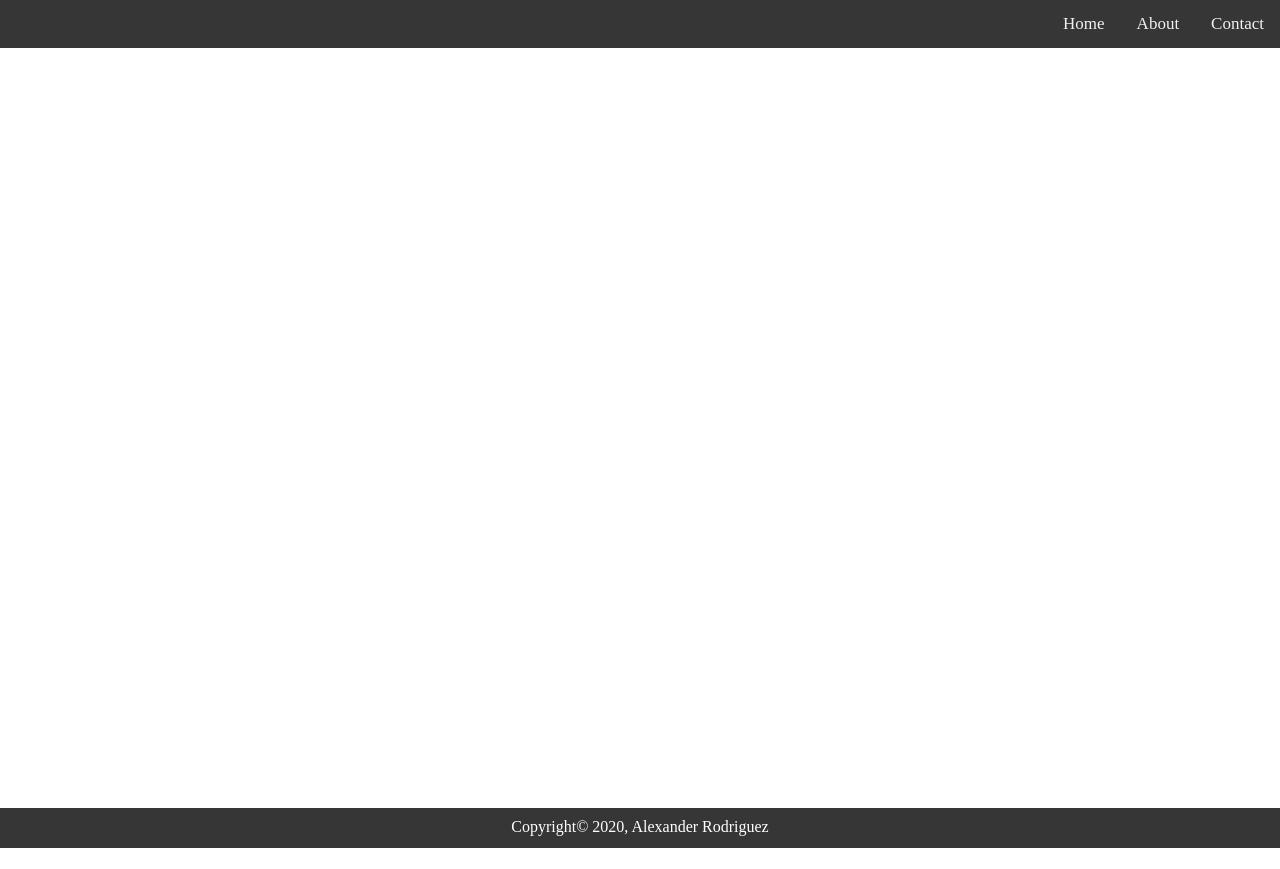
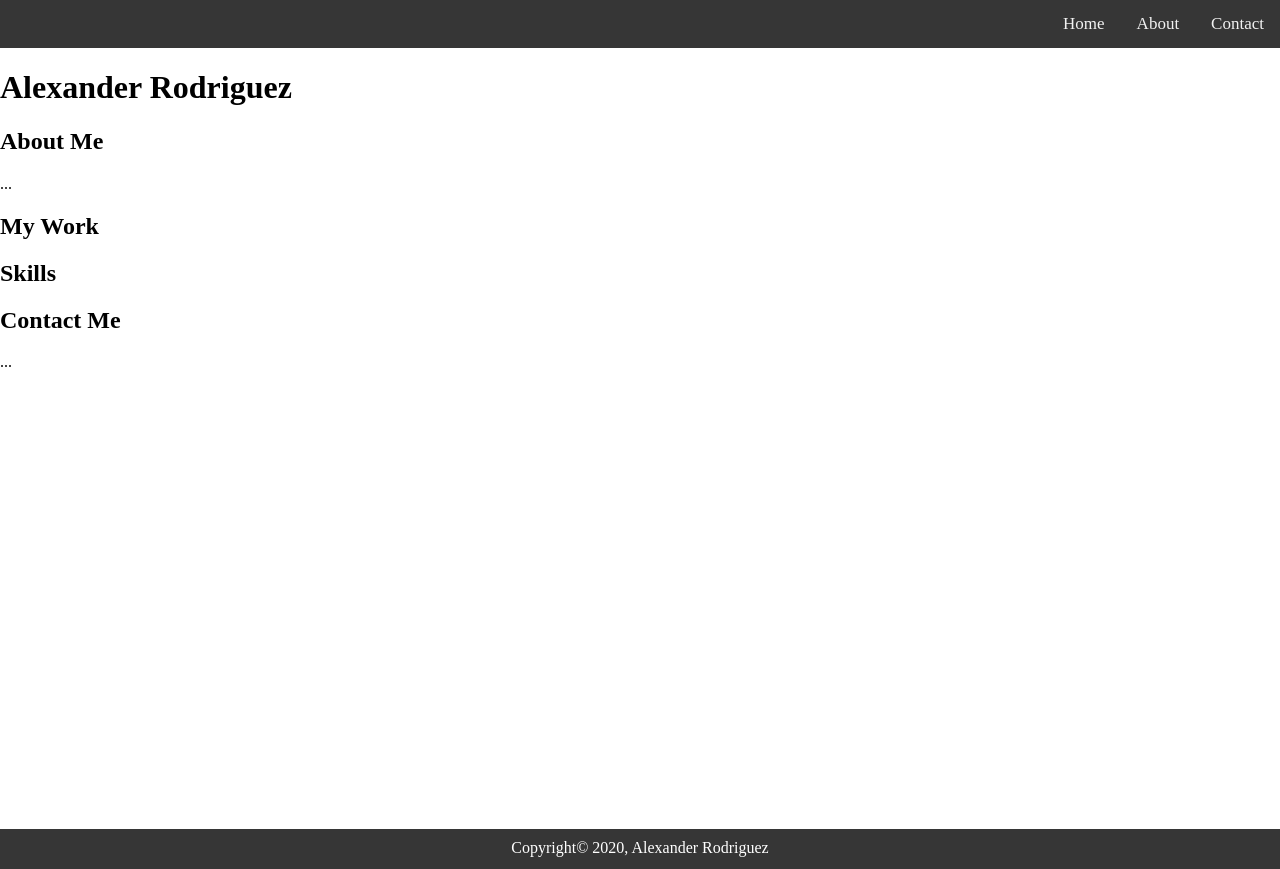
Before and after one commit to arodriguez175/portfolio, a plain HTML site: page index.html in a window 1280 px wide. Before the commit the page ends 848 px from the top, so only its background shows below. Drawn offline with Linux system fonts and the light colour scheme.

Commit message:
Added basic structure of web page.

```diff
--- a/index.html
+++ b/index.html
@@ -25,18 +25,26 @@
             </div>
     </div>
 
-    <!-- Background -->
-    <!-- <div class="bg"></div>
-        <div class="container" id="hero-text">
-            <h1>Landscapers Unlimited</h1>
-            <h2>We can solve all your landscaping needs</h2>
-        </div> -->
-
     <!-- Content -->
     <div id="page-container">
         <div id="content-wrap">
 
+            <h1>Alexander Rodriguez</h1>
 
+            <!-- my picture -->
+
+            <h2>About Me</h2>
+                <p>...</p>
+
+            <h2>My Work</h2>
+            <!-- grid of projects -->
+
+            <h2>Skills</h2>
+            <p><!-- what I can do for them --></p>
+            <!-- add icons to skills -->
+
+            <h2>Contact Me</h2>
+            <p>...</p>
 
         </div>
         <footer id="footer"></footer>
```
